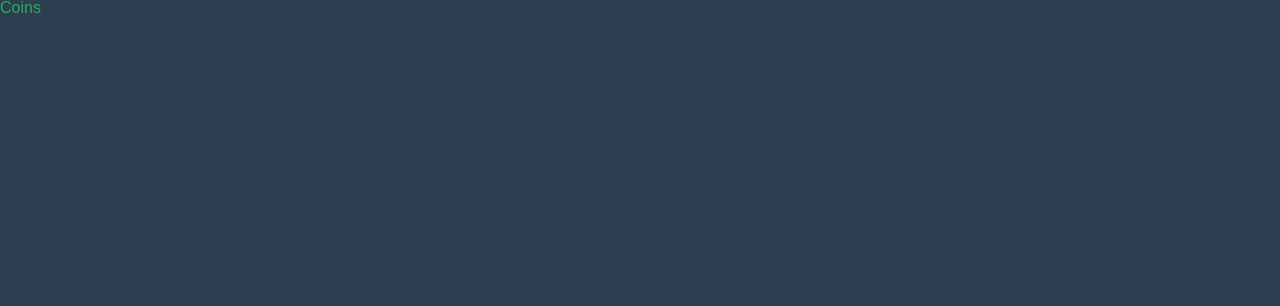
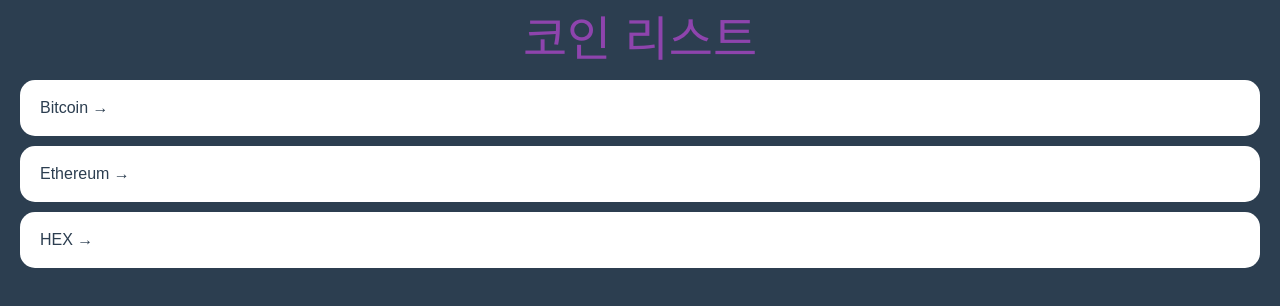
Before and after one commit to myhappyman/react-masterclass, a React (Create React App) app: page / in a window 1280 px wide. Before the commit this address had no page. Shown: the top 306 px of the page. Built offline with nearby package versions, Linux system fonts and the light colour scheme.

Commit message:
Coins 컴포넌트에 샘플 코인리스트를넣고 출력하면서 간단한 css처리를 해봄

```diff
--- a/src/App.tsx
+++ b/src/App.tsx
@@ -61,6 +61,7 @@
   }
   a {
     text-decoration: none;
+    color: inherit;
   }
 `;
 
--- a/src/routes/Coin.tsx
+++ b/src/routes/Coin.tsx
@@ -8,6 +8,6 @@
  */
 function Coin(){
     const {coinId} = useParams();
-    return <h1>Coin {coinId}</h1>
+    return <h1>Coin: {coinId}</h1>
 }
 export default Coin;
--- a/src/routes/Coins.tsx
+++ b/src/routes/Coins.tsx
@@ -1,10 +1,84 @@
+import {Link} from "react-router-dom";
 import styled from "styled-components";
 
+const Container = styled.div`
+    padding: 0px 20px;
+`;
+
+const Header = styled.header`
+    height: 10vh;
+    display: flex;
+    justify-content: center;
+    align-items: center;
+`;
+
+const CoinList = styled.ul`
+`;
+
+const Coin = styled.li`
+    background-color: white;
+    color: ${props => props.theme.bgColor};
+    margin-bottom: 10px;
+    border-radius: 15px;
+    a {
+        transition: color .5s ease-in;
+        padding: 20px;
+        display: block;
+    }
+    &:hover {
+        a {
+            color: ${props => props.theme.accentColor};
+        }
+    }
+`;
+
 const Title = styled.h1`
+    font-size: 48px;
     color: ${props => props.theme.accentColor};
 `;
 
+const coins = [{
+    id: "btc-bitcoin",
+    name: "Bitcoin",
+    symbol: "BTC",
+    rank: 1,
+    is_new: false,
+    is_active: true,
+    type: "coin",
+    },
+    {
+    id: "eth-ethereum",
+    name: "Ethereum",
+    symbol: "ETH",
+    rank: 2,
+    is_new: false,
+    is_active: true,
+    type: "coin",
+    },
+    {
+    id: "hex-hex",
+    name: "HEX",
+    symbol: "HEX",
+    rank: 3,
+    is_new: false,
+    is_active: true,
+    type: "token",
+    },];
+
 function Coins(){
-    return <Title>Coins</Title>
+    return (
+        <Container>
+            <Header>
+                <Title>코인 리스트</Title>
+            </Header>
+            <CoinList>
+                {coins.map(c => (
+                    <Coin key={c.id}>
+                        <Link to={`/${c.id}`}>{c.name} &rarr;</Link>
+                    </Coin>
+                ))}
+            </CoinList>
+        </Container>
+    );
 }
 export default Coins;
--- a/src/theme.ts
+++ b/src/theme.ts
@@ -3,5 +3,5 @@
 export const theme:DefaultTheme = {
     bgColor:"#2c3e50",
     textColor:"#ecf0f1",
-    accentColor: "#27ae60"
+    accentColor: "#8e44ad"
 }
```
